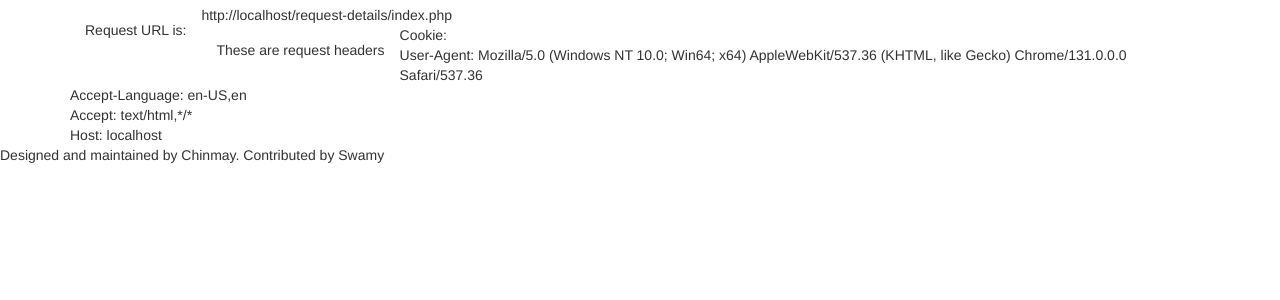
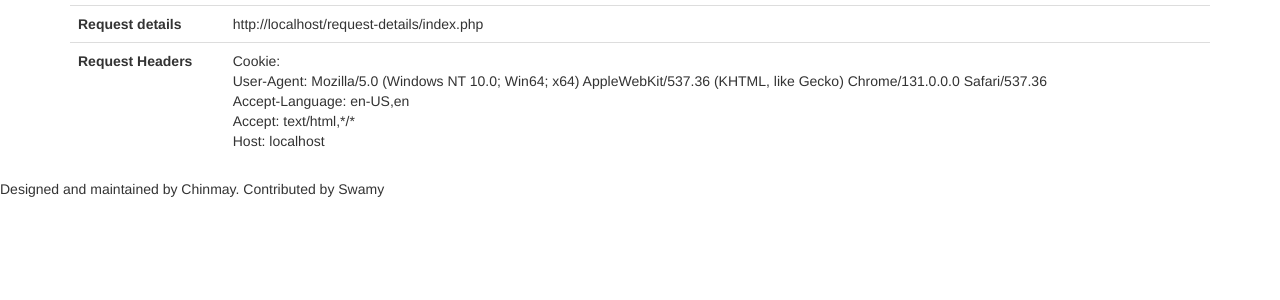
Before and after one commit to bgcena/hostedsites, a PHP site: page /request-details/index.php in a window 1280 px wide. Shown: the part 51-351 px from the top of the page. Run offline with PHP 8.4, Linux system fonts and the light colour scheme.

Commit message:
formated texts

```diff
--- a/pst-poc.com/request-details/index.php
+++ b/pst-poc.com/request-details/index.php
@@ -1,4 +1,4 @@
-<?php include "../top.php"?>
+<?php include "../top.php" ?>
 
 <nav class="navbar navbar-inverse navbar-fixed-top">
     <div class="container">
@@ -21,34 +21,38 @@
                 </div>
                 <button type="submit" class="btn btn-success">Sign in</button>
             </form>
-        </div><!--/.navbar-collapse -->
+        </div>
+        <!--/.navbar-collapse -->
     </div>
 </nav>
 <div class="container">
     <h3>Request details -Chinmay</h3>
-</hr>
-<div class="bs-example">
-<p class="navbar-text" >Request URL is: </p>
-<?php echo $actual_link = "http://$_SERVER[HTTP_HOST]$_SERVER[REQUEST_URI]";  ?>
-</div>
-</hr>
-<div class="bs-example">
-<p class="navbar-text" >These are request headers</p>
-<?php
+    <table class="table">
+        <tbody>
+            <tr>
+                <th scope="row">Request details</th>
+                <td class=""> <?php echo $actual_link = "http://$_SERVER[HTTP_HOST]$_SERVER[REQUEST_URI]";  ?> </td>
+            </tr>
+            <tr>
+                <th scope="row">Request Headers</th>
+                <td class=""><?php
                                 foreach ($_SERVER as $key => $value) {
                                     if (strpos($key, 'HTTP_') === 0) {
                                         $chunks = explode('_', $key);
                                         $header = '';
                                         for ($i = 1; $y = sizeof($chunks) - 1, $i < $y; $i++) {
-            $header .= ucfirst(strtolower($chunks[$i])).'-';
+                                            $header .= ucfirst(strtolower($chunks[$i])) . '-';
                                         }
-        $header .= ucfirst(strtolower($chunks[$i])).': '.$value;
-        echo $header.'<br>';
+                                        $header .= ucfirst(strtolower($chunks[$i])) . ': ' . $value;
+                                        echo $header . '<br>';
                                     }
                                 }
 
-?>
-</div>
+                                ?></td>
+
+            </tr>
+        </tbody>
+    </table>
 </div>
 
-<?php include "../bottom.php"?>
+<?php include "../bottom.php" ?>
--- a/pst-poc.com/top.php
+++ b/pst-poc.com/top.php
@@ -10,6 +10,7 @@
     <!-- Bootstrap -->
     <!-- Latest compiled and minified CSS -->
     <link rel="stylesheet" href="https://cdn.jsdelivr.net/npm/bootstrap@3.3.7/dist/css/bootstrap.min.css" integrity="sha384-BVYiiSIFeK1dGmJRAkycuHAHRg32OmUcww7on3RYdg4Va+PmSTsz/K68vbdEjh4u" crossorigin="anonymous">
+    <link href="../style.css" rel="stylesheet">
 
     <!-- HTML5 shim and Respond.js for IE8 support of HTML5 elements and media queries -->
     <!-- WARNING: Respond.js doesn't work if you view the page via file:// -->
```
Also changed, not shown: pst-poc.com/index.php (+1 -21 lines), pst-poc.com/style.css (added). Lines whose indentation alone changed are shown as unchanged.
